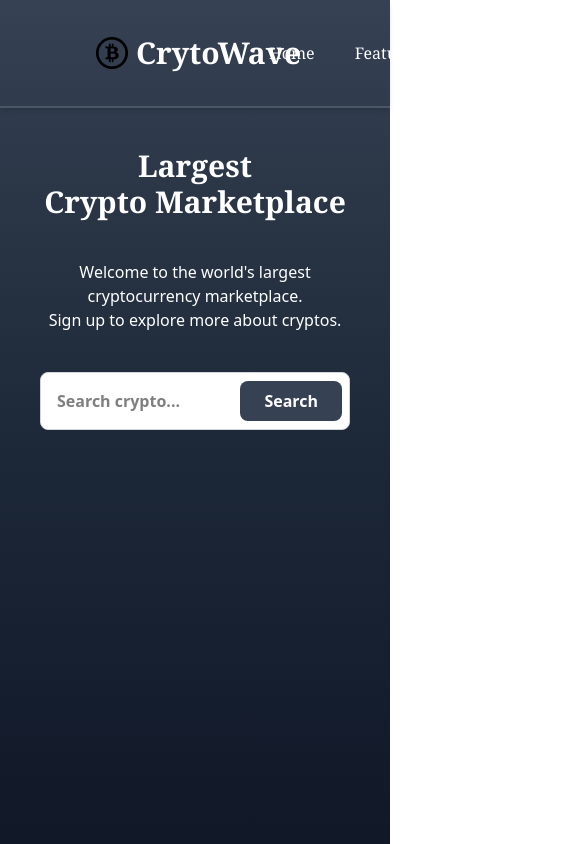
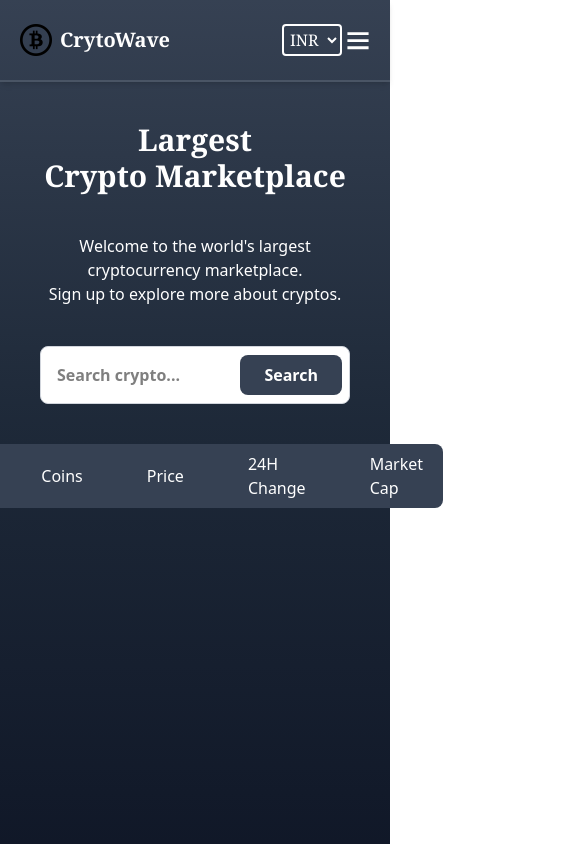
Before and after one commit to VipinKumar-70/CryptoWave, a React (Vite) app: page / in a window 390 px wide. Shown: the top 844 px of the page, 585 px wide, since content can reach past the window. Built offline with nearby package versions, Linux system fonts and the light colour scheme.

Commit message:
Initial file add

```diff
--- a/package.json
+++ b/package.json
@@ -14,7 +14,7 @@
     "react": "^19.0.0",
     "react-dom": "^19.0.0",
     "react-icons": "^5.5.0",
-    "react-router": "^7.2.0",
+    "react-router-dom": "^7.3.0",
     "tailwindcss": "^4.0.9"
   },
   "devDependencies": {
--- a/src/Components/Navbar.jsx
+++ b/src/Components/Navbar.jsx
@@ -1,9 +1,13 @@
-import React from "react";
+import React, { useState } from "react";
 import { GoArrowUpRight } from "react-icons/go";
 import bitcoin from "../assets/bitcoin.png";
-import { NavLink } from "react-router";
+import { TfiMenu } from "react-icons/tfi";
+import { RiCloseLargeFill } from "react-icons/ri";
+import { NavLink } from "react-router-dom";
 
 function Navbar() {
+  const [menuOpen, setMenuOpen] = useState(false);
+
   const navlinks = [
     { name: "Home", path: "/" },
     {
@@ -16,17 +20,20 @@ function Navbar() {
 
   return (
     <>
-      <header className="px-24 shadow-md font-serif border-b-2 border-gray-600">
+      <header className="lg:px-24 px-5 shadow-md font-serif border-b-2 border-gray-600">
         <nav className="flex justify-between items-center py-6">
           <div>
-            <a href="/" className="text-3xl font-bold flex items-center gap-2">
+            <a
+              href="/"
+              className="md:text-3xl text-xl font-bold flex items-center gap-2"
+            >
               <img src={bitcoin} alt="cryptowave logo" className="w-8 h-8" />
               CrytoWave
             </a>
           </div>
 
           {/* Navigation links */}
-          <ul className="flex gap-x-10">
+          <ul className="hidden lg:flex gap-x-10">
             {navlinks.map((item, index) => (
               <li key={index}>
                 <NavLink
@@ -40,11 +47,11 @@ function Navbar() {
           </ul>
 
           {/* Currency Selector & Signup Button */}
-          <div className="flex items-center gap-x-2">
+          <div className="flex items-center gap-x-1">
             <select
               name="currency"
               id="currency"
-              className="border-2 p-1 rounded"
+              className="border-2 md:p-1 p-0.5 rounded"
             >
               <option className="text-black" value="INR">
                 INR
@@ -57,9 +64,20 @@ function Navbar() {
               </option>
             </select>
 
-            <button className="flex items-center gap-2 bg-white text-black text-[14px] text-center px-6 py-2 rounded-full font-medium">
+            <button className=" hidden lg:flex items-center gap-2 bg-white text-black text-[14px] text-center md:px-6 p-2 rounded-full font-medium">
               Sign up <GoArrowUpRight className="text-lg font-bold" />
             </button>
+
+            {/* Hamburger Menu for mobile */}
+            <div className="lg:hidden flex items-center">
+              <button onClick={() => setMenuOpen(!menuOpen)}>
+                {menuOpen ? (
+                  <RiCloseLargeFill className="text-2xl" />
+                ) : (
+                  <TfiMenu className="text-2xl" />
+                )}
+              </button>
+            </div>
           </div>
         </nav>
       </header>
--- a/src/pages/Home.jsx
+++ b/src/pages/Home.jsx
@@ -4,9 +4,8 @@ import { useNavigate } from "react-router";
 function Home() {
   const navigate = useNavigate();
   return (
-    <section className="flex justify-center items-center py-10 px-10">
-      <div className="flex justify-center items-center flex-col">
-        <div className="mb-10">
+    <section className="flex justify-center items-center flex-col gap-10 py-10 px-10">
+      <div>
         <p className="lg:text-6xl md:text-4xl text-3xl font-bold font-serif text-center md:leading-20 mb-10">
           Largest <br />
           Crypto Marketplace
@@ -26,6 +25,16 @@ function Home() {
           Search
         </button>
       </div>
+      <div className="py-2 px-5 bg-gray-700 rounded-lg">
+        <ul className="flex justify-between gap-x-16 items-center">
+          {["#", "Coins", "Price", "24H Change", "Market Cap"].map(
+            (item, index) => (
+              <li className="font-medium" key={index}>
+                {item}
+              </li>
+            )
+          )}
+        </ul>
       </div>
     </section>
   );
```
Also changed, not shown: 1 other file (tests, documents, lock files or other folders). Lines whose indentation alone changed are shown as unchanged.
